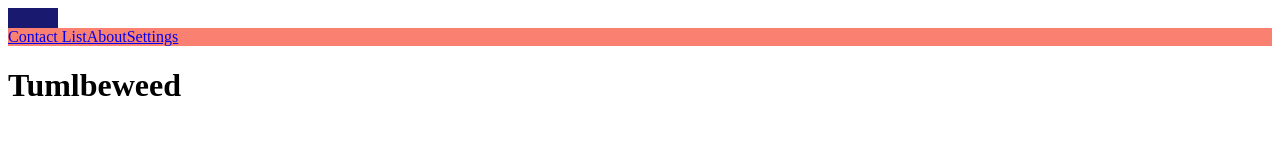
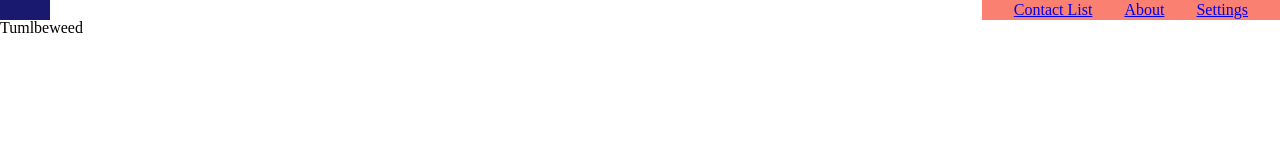
Before and after one commit to band-m/friendlier-fe, a React app: page / in a window 1280 px wide. Built offline with nearby package versions, Linux system fonts and the light colour scheme.

Commit message:
Header (#2)
* main menu pair programmed with Mike

* header pair programmed with Mike

* header navigation pair programmed with Mike

* header nav pair programmed with Mike

* header component paired with Mike

* merging mike's router changes

* nested css and consistent class case

```diff
--- a/src/components/App.js
+++ b/src/components/App.js
@@ -17,5 +17,5 @@
         <Route path="/settings" component={Settings} />
       </Switch>
     </Router>
-  )
+  );
 }
--- a/src/components/Header/Header.css
+++ b/src/components/Header/Header.css
@@ -1,9 +1,22 @@
-.logo{
+.Header {
+  display: flex;
+  flex-direction: row;
+  justify-content: space-between;
+  .Logo{
     background: midnightblue;
+    color: white;
     height: 20px;
     width: 50px;
   }
-
   .Nav{
     background-color: salmon;
+    display: flex;
+    flex-direction: row;
+    align-items: center;
+    justify-content: space-evenly;
+    padding: 0 1rem;
+    a {
+      padding: 0 1rem;
     }
+  }
+}
--- a/src/components/Header/Header.js
+++ b/src/components/Header/Header.js
@@ -2,9 +2,9 @@
 import styles from './Header.css';
 import { Link } from 'react-router-dom';
 const Header = () => (
-  <header>
+  <header className={styles.Header}>
     <Link to="/">
-      <div className={styles.logo} alt="re:connect logo" title="Back to Home"></div>
+      <div className={styles.Logo} alt="re:connect logo" title="Back to Home"></div>
     </Link>
     <nav className={styles.Nav}>
       <Link to="/contacts"><span>Contact List</span></Link>
--- /dev/null
+++ b/src/index.css
@@ -0,0 +1,43 @@
+html, body, div, span, applet, object, iframe,
+h1, h2, h3, h4, h5, h6, p, blockquote, pre,
+a, abbr, acronym, address, big, cite, code,
+del, dfn, em, img, ins, kbd, q, s, samp,
+small, strike, strong, sub, sup, tt, var,
+b, u, i, center,
+dl, dt, dd, ol, ul, li,
+fieldset, form, label, legend,
+table, caption, tbody, tfoot, thead, tr, th, td,
+article, aside, canvas, details, embed,
+figure, figcaption, footer, header, hgroup,
+menu, nav, output, ruby, section, summary,
+time, mark, audio, video {
+	margin: 0;
+	padding: 0;
+	border: 0;
+	font-size: 100%;
+	font: inherit;
+	vertical-align: baseline;
+}
+/* HTML5 display-role reset for older browsers */
+article, aside, details, figcaption, figure,
+footer, header, hgroup, menu, nav, section {
+	display: block;
+}
+body {
+	line-height: 1;
+}
+ol, ul {
+	list-style: none;
+}
+blockquote, q {
+	quotes: none;
+}
+blockquote:before, blockquote:after,
+q:before, q:after {
+	content: '';
+	content: none;
+}
+table {
+	border-collapse: collapse;
+	border-spacing: 0;
+}
--- a/src/index.js
+++ b/src/index.js
@@ -1,6 +1,7 @@
 import React from 'react';
 import { render } from 'react-dom';
 import App from './components/App';
+import './index.css';
 
 render(
   <App />,
```
Lines whose indentation alone changed are shown as unchanged.
